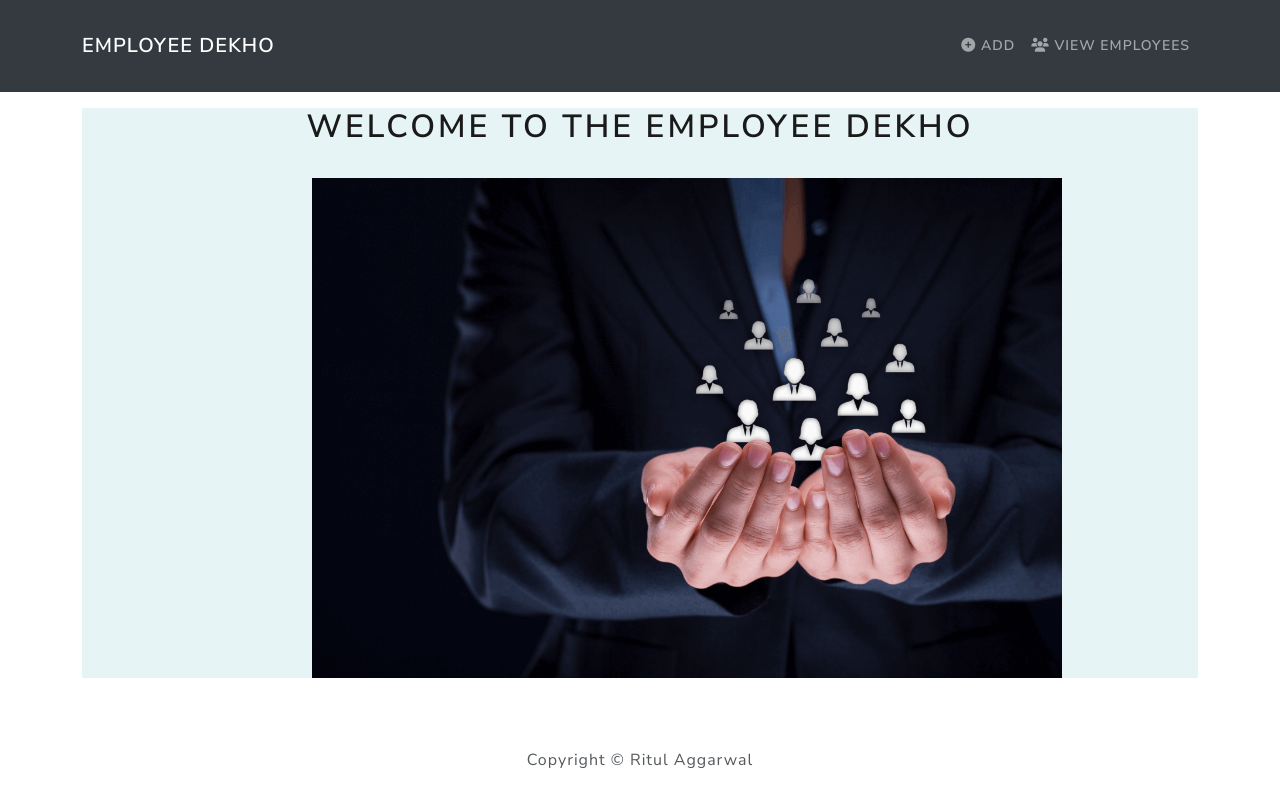
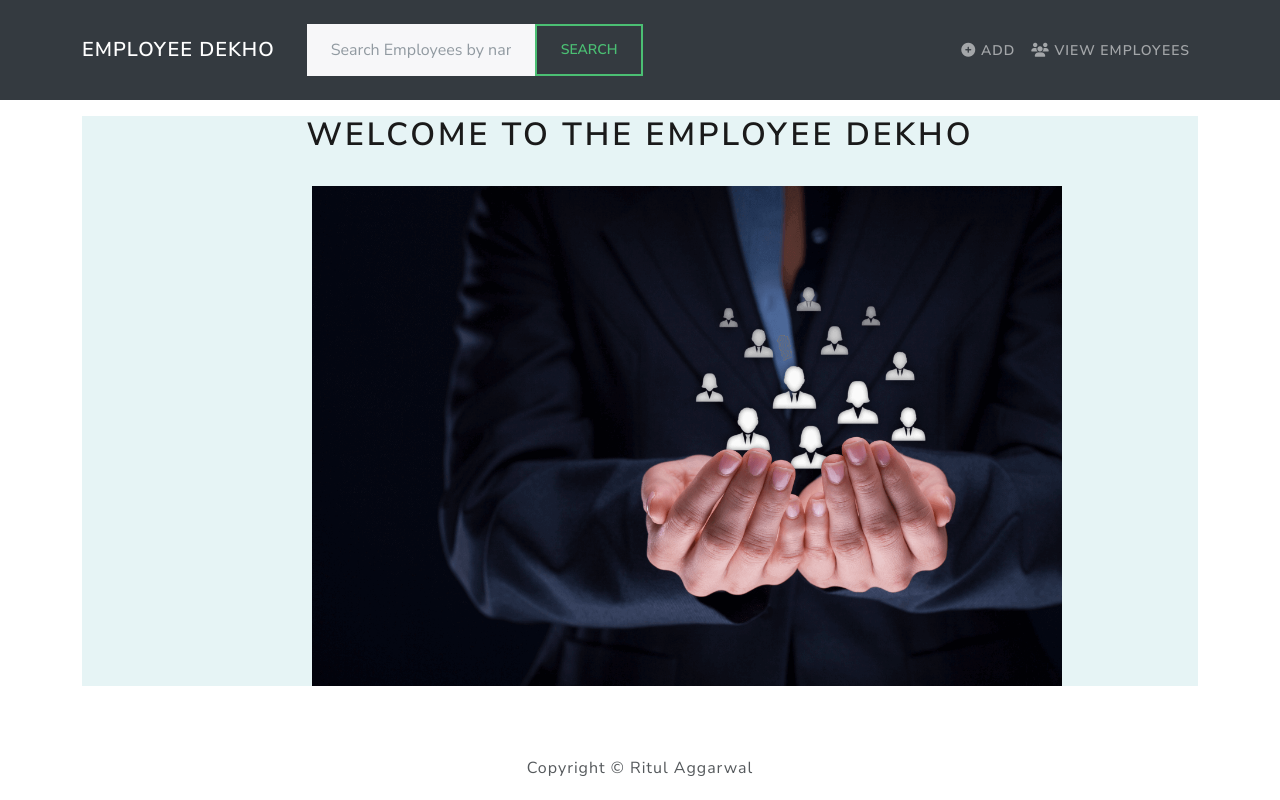
Before and after one commit to ritulaggarwal/employeeDekho, a React (Create React App) app in the folder frontend/: page / in a window 1280 px wide. Built offline with nearby package versions, Linux system fonts and the light colour scheme.

Commit message:
Added Search box

```diff
--- a/frontend/src/App.js
+++ b/frontend/src/App.js
@@ -23,6 +23,7 @@ const App = () => {
             <Route path='/employees' element={<EmployeesScreen />} />
             <Route path='/employees/create' element={<AddEmployeeScreen />} />
             <Route path='/employees/edit/:id' element={<EditEmployeeScreen />} />
+            <Route path='/search/:keyword' element={<EmployeesScreen />} exact />
           </Routes>
         </Container>
       </main>
--- a/frontend/src/components/Header.js
+++ b/frontend/src/components/Header.js
@@ -1,6 +1,9 @@
 import React from 'react'
+import { Route, Routes } from 'react-router-dom'
 import { LinkContainer } from 'react-router-bootstrap'
 import { Navbar, Nav, Container } from 'react-bootstrap'
+import SearchBox from './SearchBox'
+
 
 const Header = () => {
     return (
@@ -12,7 +15,13 @@ const Header = () => {
                         <Navbar.Brand>Employee Dekho</Navbar.Brand>
                     </LinkContainer>
                     <Navbar.Toggle aria-controls='basic-navbar-nav' />
+
+
                     <Navbar.Collapse id='basic-navbar-nav'>
+                        <Routes>
+                            <Route render={({ history }) => <SearchBox history={history} />} />
+                        </Routes>
+                        <SearchBox />
                         <Nav className='ms-auto'>
                             <LinkContainer to='/employees/create'>
                                 <Nav.Link>
--- /dev/null
+++ b/frontend/src/components/SearchBox.js
@@ -0,0 +1,33 @@
+
+import { useState } from 'react';
+import { useNavigate } from 'react-router-dom';
+import { Form, Button } from 'react-bootstrap';
+
+const SearchBox = () => {
+    const [keyword, setKeyword] = useState('');
+    const navigate = useNavigate();
+    const submitHandler = (e) => {
+        e.preventDefault();
+        if (keyword.trim()) {
+            navigate(`/search/${keyword}`);
+        } else {
+            navigate('/employees');
+        }
+    };
+    return (
+        <Form onSubmit={submitHandler} className='d-flex'>
+            <Form.Control
+                type='text'
+                name='q'
+                onChange={(e) => setKeyword(e.target.value)}
+                placeholder='Search Employees by name...'
+                className='mr-sm2 ml-sm-5'
+            ></Form.Control>
+            <Button type='submit' variant='outline-success'>
+                Search
+            </Button>
+        </Form>
+    );
+};
+
+export default SearchBox;
--- a/frontend/src/screens/EmployeesScreen.js
+++ b/frontend/src/screens/EmployeesScreen.js
@@ -3,17 +3,21 @@ import { toast } from 'react-toastify'
 import { Table, Button } from 'react-bootstrap'
 import axios from 'axios'
 import { LinkContainer } from 'react-router-bootstrap'
+import { useParams } from 'react-router-dom'
 
 const EmployeesScreen = () => {
+    const params = useParams();
+
+    const keyword = params.keyword;
 
     const [employees, setEmployees] = useState([])
-    const fetchEmployees = async () => {
-        const { data } = await axios.get('/api/employees')
+    const fetchEmployees = async (keyword = ``) => {
+        const { data } = await axios.get(`/api/employees/?keyword=${keyword}`)
         setEmployees(data)
     }
     useEffect(() => {
-        fetchEmployees()
-    }, [])
+        fetchEmployees(keyword)
+    }, [keyword])
 
     const deleteEmployee = async (id) => {
         try {
```
Also changed, not shown: 1 other file (tests, documents, lock files or other folders).
